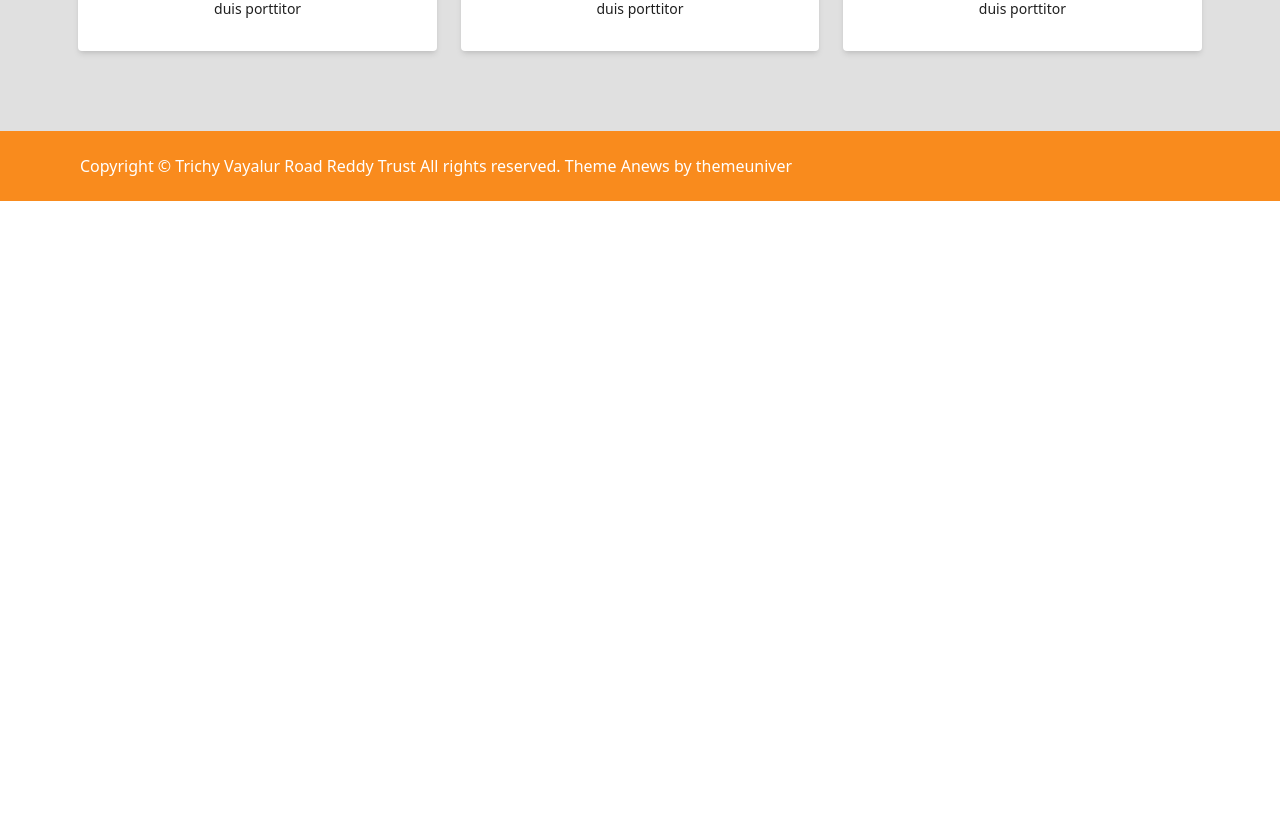
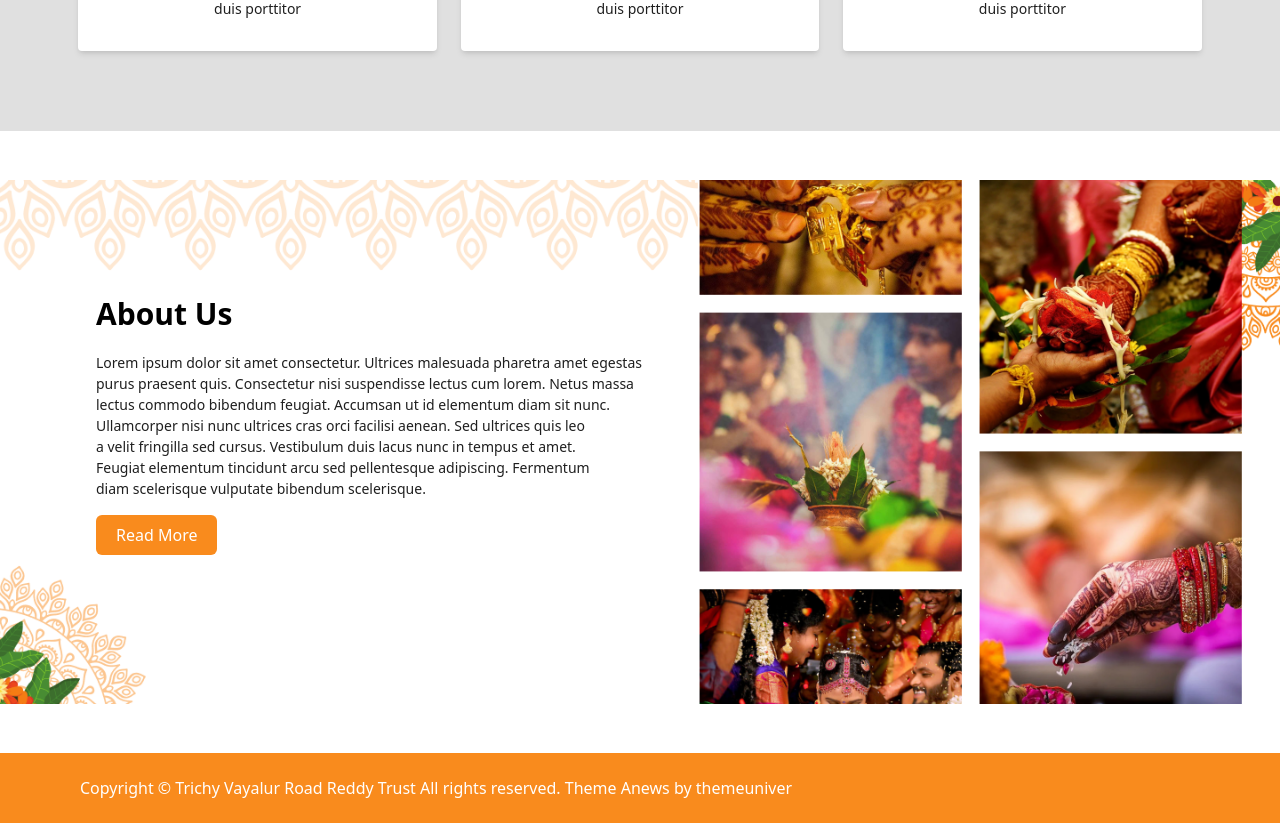
Before and after one commit to ParasBharde/Matrimony_Frontend, a Next.js app: page / in a window 1280 px wide. Shown: the part 1280-2103 px from the top of the page. Before the commit the page ends 1481 px from the top, so only its background shows below. Built offline with nearby package versions, Linux system fonts and the light colour scheme.

Commit message:
IndexScreen Updates

```diff
--- a/pages/index.js
+++ b/pages/index.js
@@ -8,6 +8,20 @@ const Index = () => {
     <>
        <Hero/>
        <Heading/>
+       <div className='aboutusbg'>
+        <div className='pt-40 pl-24'>
+          <p className='font-[600] text-[30px]'>About Us</p>
+          <p className='text-dark font-[400] text-[14px] my-4 '>Lorem ipsum dolor sit amet consectetur. Ultrices malesuada pharetra amet egestas<br/>
+purus praesent quis. Consectetur nisi suspendisse lectus cum lorem. Netus massa <br/>
+lectus commodo bibendum feugiat. Accumsan ut id elementum diam sit nunc.<br/>
+Ullamcorper nisi nunc ultrices cras orci facilisi aenean. Sed ultrices quis leo<br/>
+a velit fringilla sed cursus. Vestibulum duis lacus nunc in tempus et amet.<br/>
+Feugiat elementum tincidunt arcu sed pellentesque adipiscing. Fermentum<br/>
+diam scelerisque vulputate bibendum scelerisque.</p>
+<p className='text-white bg-main py-2 px-5 rounded-md cursor-pointer max-w-max'>Read More</p>
+        </div>
+
+       </div>
     </>
   )
 }
--- a/styles/globals.css
+++ b/styles/globals.css
@@ -4,8 +4,16 @@
 
 .indexbg{
     background: url(../assets/indexBG.png);
-    background-size: contain;
+    background-size: cover;
     background-position: center;
     background-repeat: no-repeat;
     height: 829.2px;
 }
+
+.aboutusbg{
+    background: url(../assets/aboutUsBG.png);
+    background-size: contain;
+    background-position: center;
+    background-repeat: no-repeat;
+    height: 622px;
+}
```
Also changed, not shown: assets/aboutUsBG.png (added).
